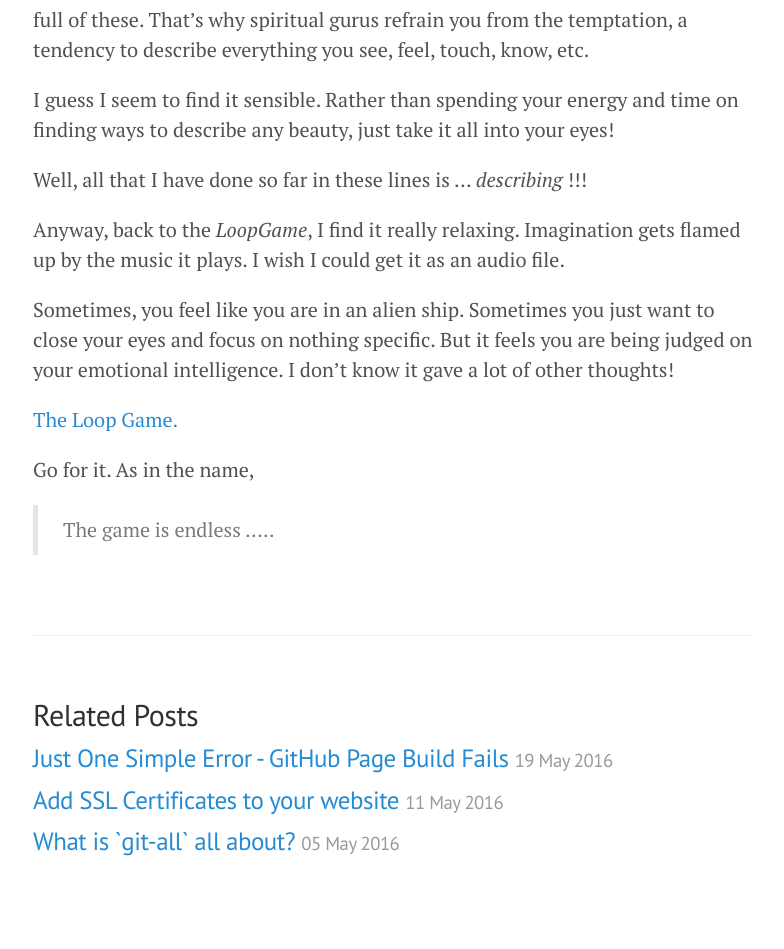
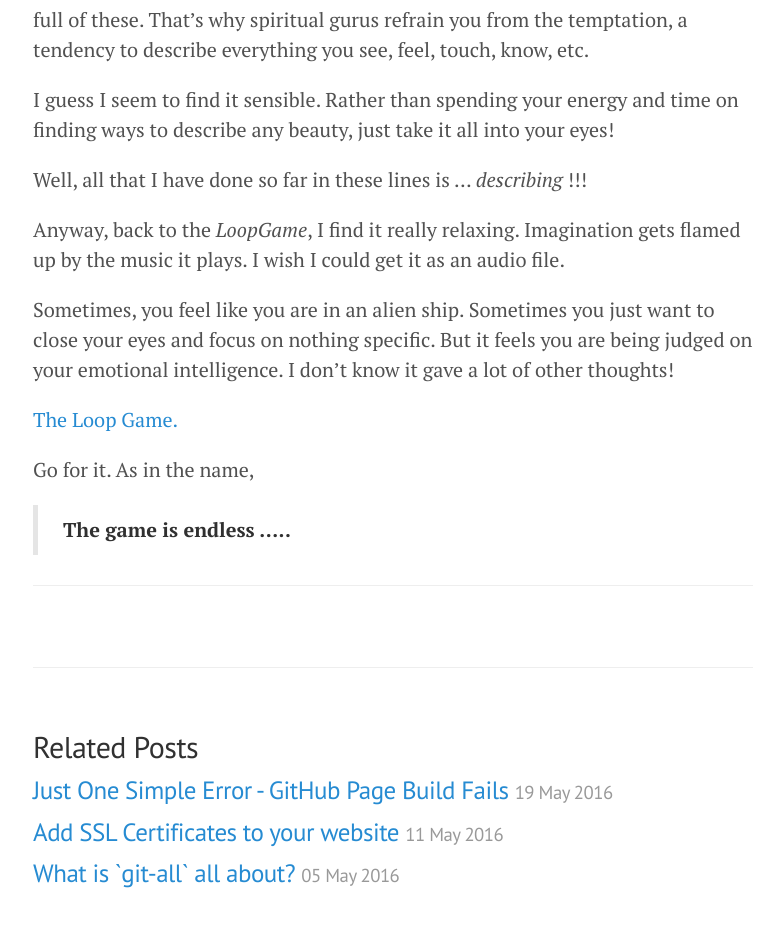
Before and after one commit to SurAnand/suranand.github.io, a Jekyll site: the page built from _posts/2016-07-14-loop.md, in a window 1280 px wide. Shown: the part 1197-2146 px from the top of the page, without its empty margins (247-1031 px from the left). Built offline with Jekyll 4.4.1, drawn with Linux system fonts in a browser that asks for light colours; comment, search, counter and statistics services are not loaded; before the commit the page ends 2114 px from its top, so only the background shows below that.

Commit message:
editing loop post

```diff
--- a/_posts/2016-07-14-loop.md
+++ b/_posts/2016-07-14-loop.md
@@ -34,4 +34,6 @@ Sometimes, you feel like you are in an alien ship. Sometimes you just want to cl
 
 Go for it. As in the name,
 
-> The game is endless .....
+> **The game is endless .....**
+
+<hr>
```
